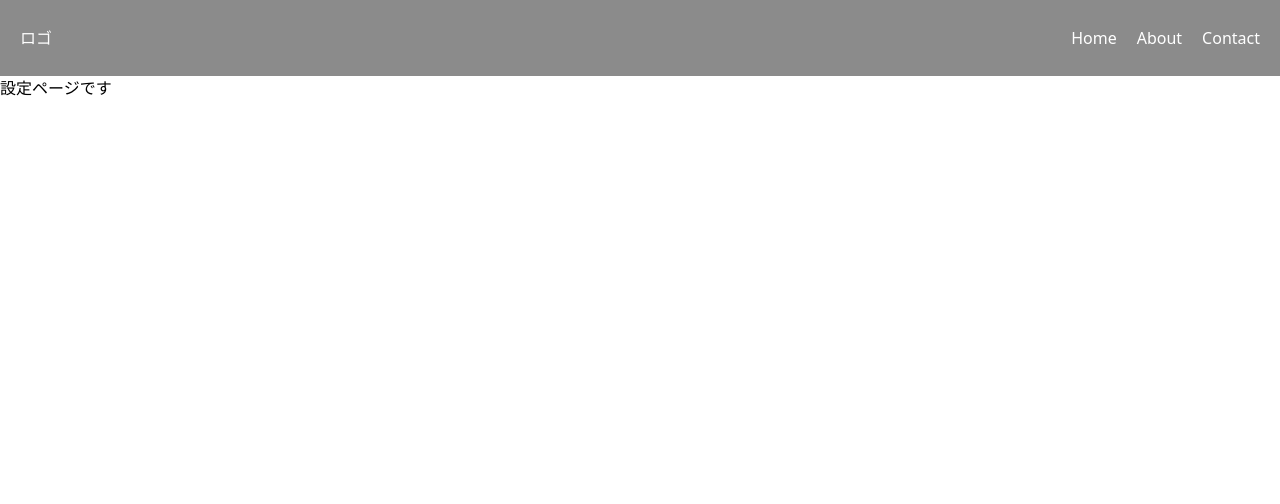
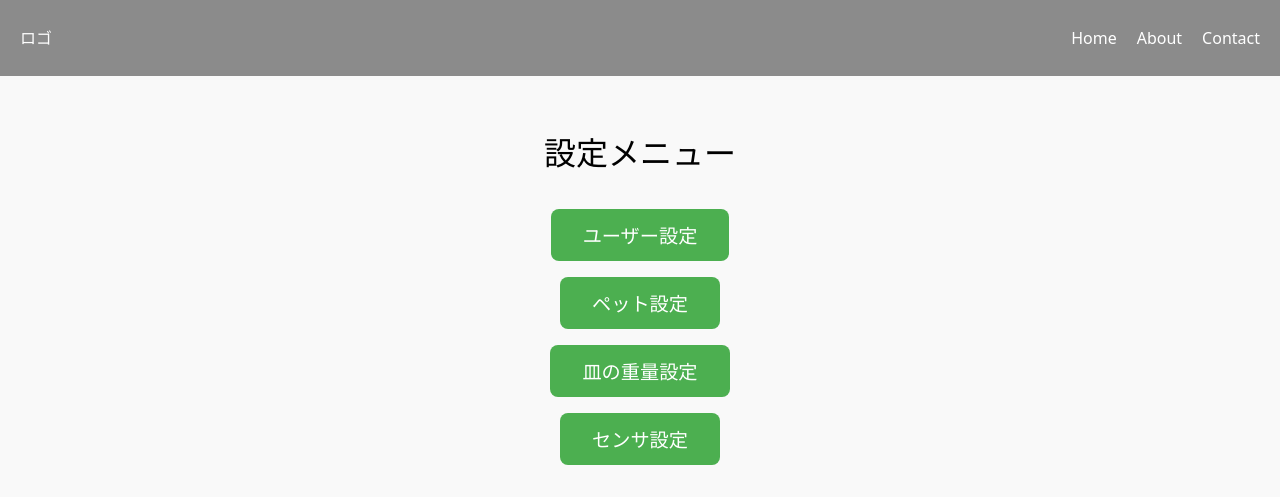
Before and after one commit to kei0101xw/pet-water-tracker, a React (Vite) app in the folder frontend/: page /setting in a window 1280 px wide. Shown: the top 504 px of the page. Built offline with nearby package versions, Linux system fonts and the light colour scheme.

Commit message:
[add] Setting.jsxの追加

```diff
--- a/frontend/src/pages/Setting.jsx
+++ b/frontend/src/pages/Setting.jsx
@@ -1,7 +1,41 @@
 import React from "react";
+import { useNavigate } from "react-router-dom";
+import "./Setting.css";
 
 const Setting = () => {
-  return <div>設定ページです</div>;
+  const navigate = useNavigate();
+
+  return (
+    <div className="setting-container">
+      <h1 className="setting-title">設定メニュー</h1>
+      <div className="setting-buttons">
+        <button
+          onClick={() => navigate("/settings/user")}
+          className="setting-button"
+        >
+          ユーザー設定
+        </button>
+        <button
+          onClick={() => navigate("/settings/pet")}
+          className="setting-button"
+        >
+          ペット設定
+        </button>
+        <button
+          onClick={() => navigate("/settings/plate")}
+          className="setting-button"
+        >
+          皿の重量設定
+        </button>
+        <button
+          onClick={() => navigate("/settings/sensor")}
+          className="setting-button"
+        >
+          センサ設定
+        </button>
+      </div>
+    </div>
+  );
 };
 
 export default Setting;
```
